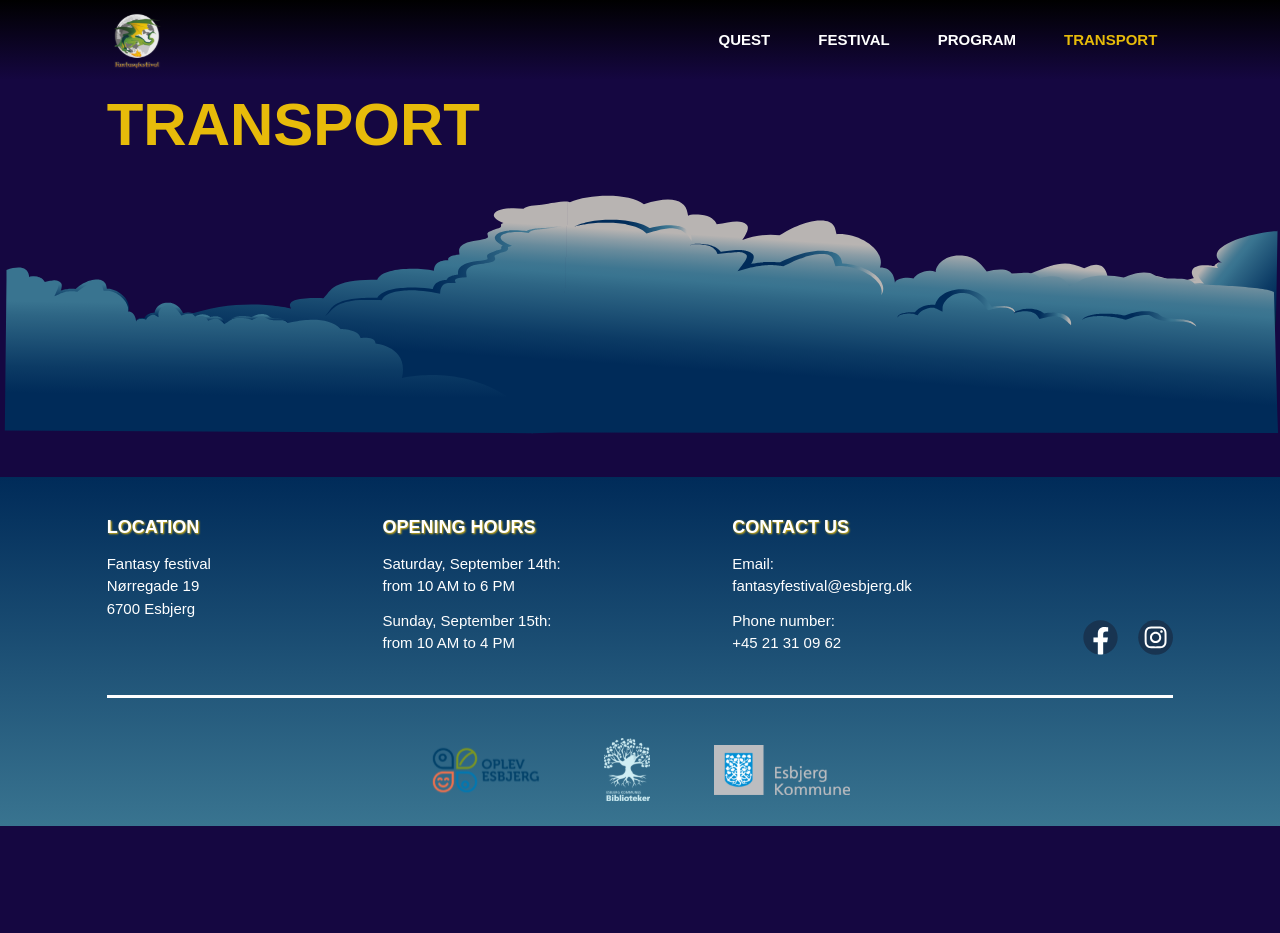
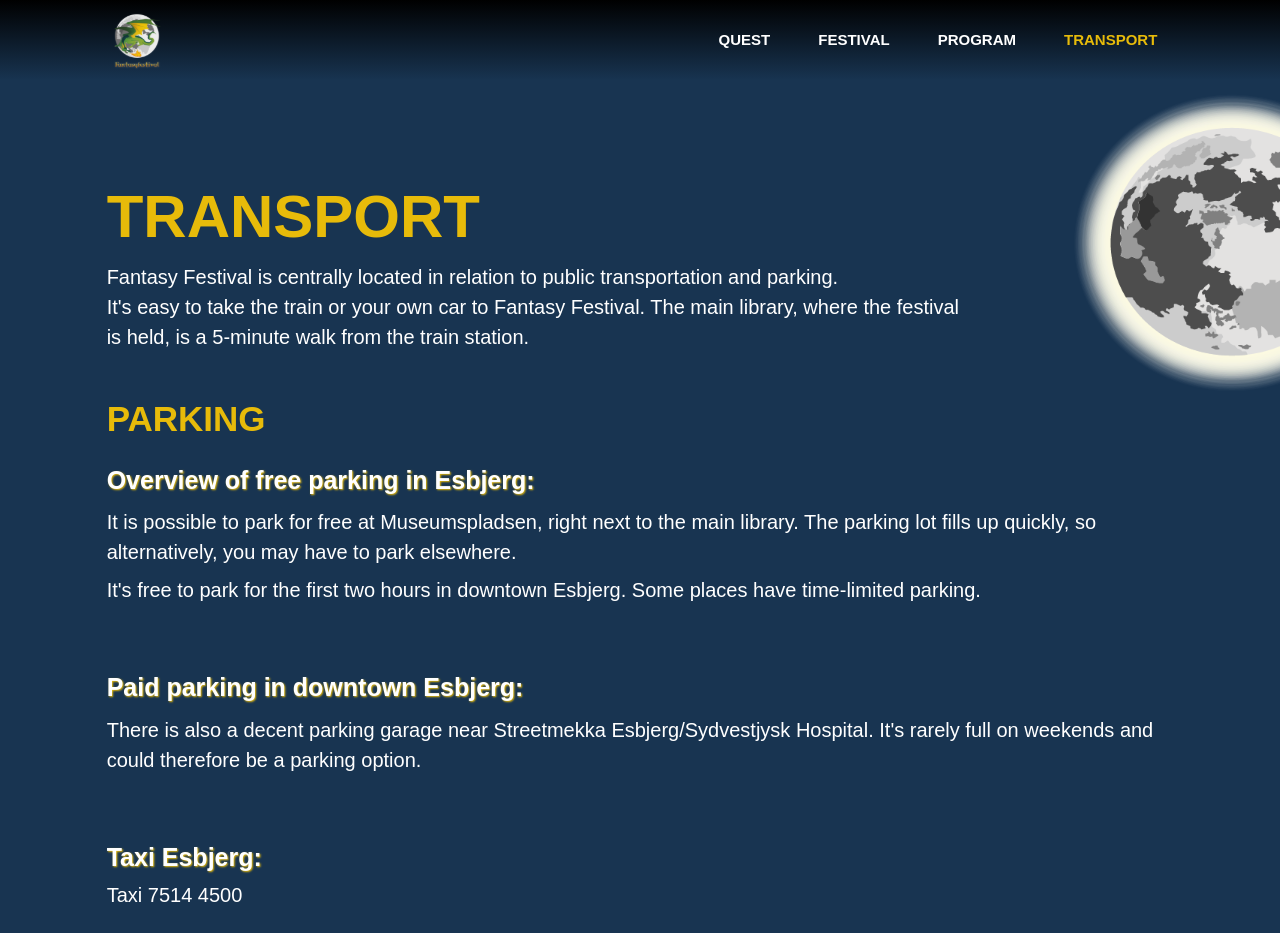
Before and after one commit to andreahuncikova/fantasyfestival, a Vue app: page /transport in a window 1280 px wide. Shown: the top 933 px of the page. Before the commit the page ends 826 px from the top, so only its background shows below. Built offline with nearby package versions, Linux system fonts and the light colour scheme.

Commit message:
transport

```diff
--- a/src/assets/base.css
+++ b/src/assets/base.css
@@ -3,7 +3,7 @@
   --vt-c-white: #ffffff; /* white */
   --vt-c-gold: #e7bb0a; /* gold */
   --vt-c-purple: #893B9D; /* purple */
-  --vt-c-blue: #150741; /* blue */
+  --vt-c-blue: #183451; /* blue */
   --vt-c-dark: #1b2026; /* dark */
 }
 
--- a/src/assets/main.css
+++ b/src/assets/main.css
@@ -8,4 +8,24 @@ h1 {
     font-size: 60px;
     font-weight: bold;
     color: var(--vt-c-gold);
-  }
+}
+
+h2 {
+    font-size: 35px;
+    font-weight: bold;
+    color: var(--vt-c-gold);
+}
+
+h3 {
+    font-size: 25px;
+    font-weight: bold;
+    text-shadow: 1px 1px 2px var(--vt-c-gold);
+}
+
+h4 {
+    text-shadow: 1px 1px 2px var(--vt-c-gold);
+}
+
+p {
+    font-size: 20px;
+}
--- a/src/components/Footer.vue
+++ b/src/components/Footer.vue
@@ -7,7 +7,7 @@
     <div class="container mx-auto w-10/12 py-6">
       <div class="row md:flex justify-between">
         <div class="col-3 pb-10 md:pb-0">
-          <h3 class="font-semibold text-lg py-1 md:py-3">LOCATION</h3>
+          <h4 class="font-semibold text-lg py-1 md:py-3">LOCATION</h4>
           <p>
             Fantasy festival<br>
             Nørregade 19<br>
@@ -15,7 +15,7 @@
           </p>
         </div>
         <div class="col-3 pb-10 md:pb-0"> <!-- Apply text-right class -->
-          <h3 class="font-semibold text-lg py-1 md:py-3">OPENING HOURS</h3>
+          <h4 class="font-semibold text-lg py-1 md:py-3">OPENING HOURS</h4>
           <p class="pb-3">
             Saturday, September 14th:<br>
             from 10 AM to 6 PM
@@ -26,7 +26,7 @@
           </p>
         </div>
         <div class="col-3 pb-10 md:pb-0"> <!-- Apply text-right class -->
-          <h3 class="font-semibold text-lg py-1 md:py-3">CONTACT US</h3>
+          <h4 class="font-semibold text-lg py-1 md:py-3">CONTACT US</h4>
           <p class="pb-3">
             Email:<br>
             <a href="mailto:fantasyfestival@esbjerg.dk">fantasyfestival@esbjerg.dk</a>
@@ -81,7 +81,7 @@
     z-index: 100;
   }
 
-h3 {
+h4 {
   text-shadow: 1px 1px 2px var(--vt-c-gold);
 }
 .socialmedia {
--- a/src/views/HomeView.vue
+++ b/src/views/HomeView.vue
@@ -1,11 +1,11 @@
 <template>
-  <div>
+<main>
     <div class="hero">
       <!-- <video autoplay loop muted plays-inline>
         <source src="@/assets/videjko.mp4" type="video/mp4">
       </video> -->
     </div>
-  </div>
+
 
   <h1>SPECIAL CHARACTERS</h1>
 
@@ -19,7 +19,7 @@
             <div><img src="@/assets/Vogterk├ªmper.jpg" alt=""></div>
         </div>
 
-
+  </main>
 </template>
 
 <script setup>
--- a/src/views/TransportView.vue
+++ b/src/views/TransportView.vue
@@ -1,15 +1,33 @@
 <template>
-    <div class="container">
+    <main>
+    <div class="container pt-3">
         <div class="row flex flex-row">
             <div class="col w-1/12"></div>
-            <div class="col w-9/12">
+            <div class="col w-8/12 pt-20">
                 <h1>TRANSPORT</h1>
+                <p>Fantasy Festival is centrally located in relation to public transportation and parking. <br>
+                It's easy to take the train or your own car to Fantasy Festival. The main library, where the festival is held, is a 5-minute walk from the train station.</p>
             </div>
-            <div class="col w-2/12">
-
+            <div class="col w-3/12">
+                <div><img src="@/assets/moon.png" alt=""></div>
             </div>
         </div>
     </div>
+
+    <div class="container mx-auto w-10/12">
+        <div class="row">
+            <h2>PARKING</h2>
+            <h3 class="pt-4">Overview of free parking in Esbjerg:</h3>
+            <p class="pt-2">It is possible to park for free at Museumspladsen, right next to the main library.
+            The parking lot fills up quickly, so alternatively, you may have to park elsewhere.</p>
+            <p class="pt-2">It's free to park for the first two hours in downtown Esbjerg. Some places have time-limited parking.</p>
+            <h3 class="pt-16">Paid parking in downtown Esbjerg:</h3>
+            <p class="pt-2">There is also a decent parking garage near Streetmekka Esbjerg/Sydvestjysk Hospital. It's rarely full on weekends and could therefore be a parking option.</p>
+            <h3 class="pt-16">Taxi Esbjerg:</h3>
+            <p class="pt-1">Taxi 7514 4500</p>
+        </div>
+    </div>
+    </main>
 </template>
 
 <script setup>
```
Also changed, not shown: src/assets/moon.png (added), src/assets/moon.svg (deleted).
